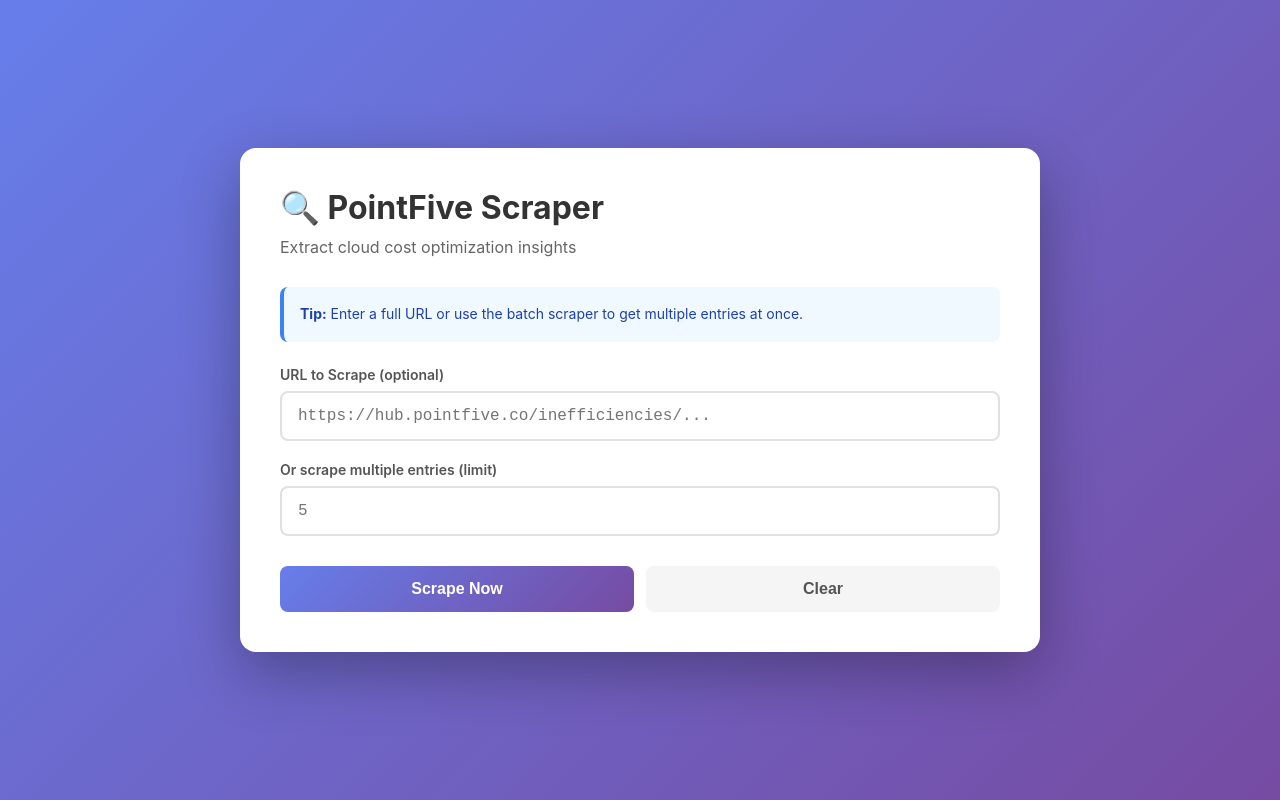
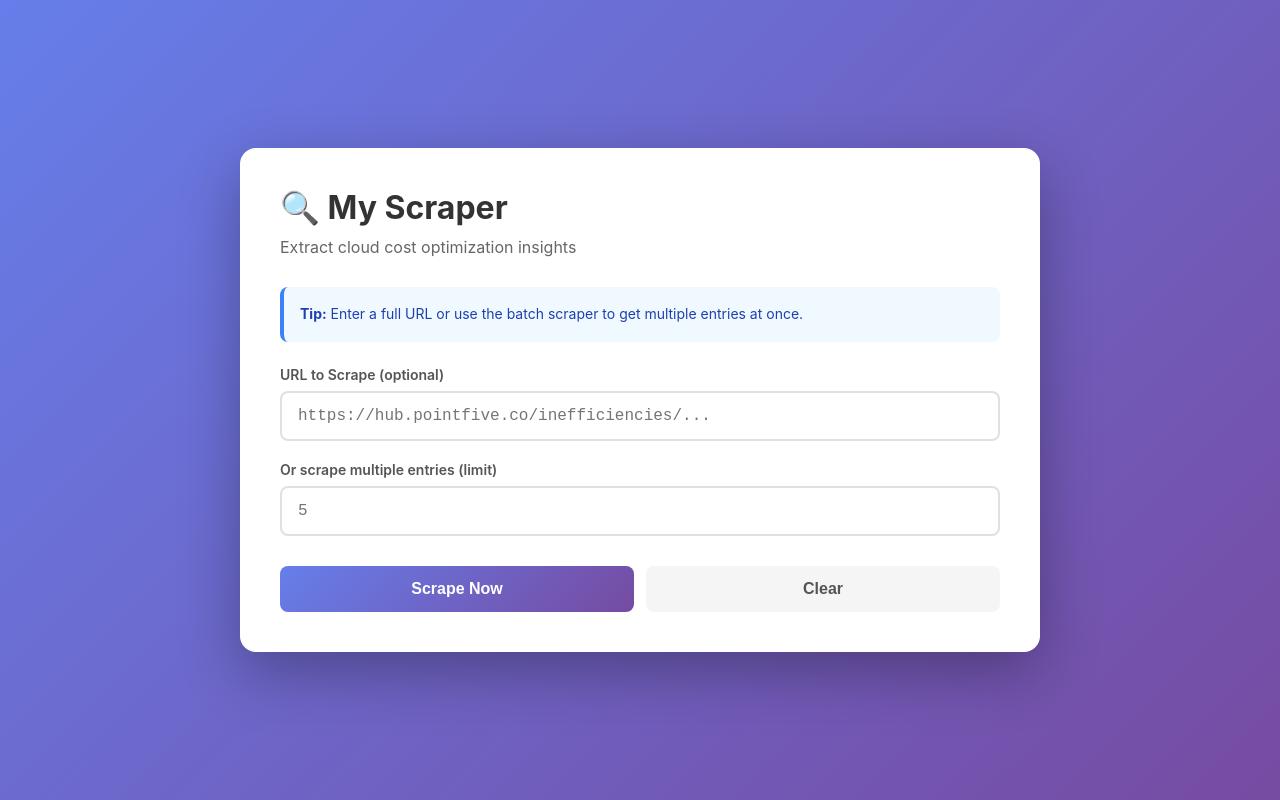
Before and after one commit to OptimNow/my-scraper, a website: page public/index.html in a window 1280 px wide. Drawn offline with Linux system fonts and the light colour scheme.

Commit message:
Fix UI routing and rename to 'My Scraper'
- Configure Vercel to serve static files from public/
- Update routes to properly serve index.html
- Rename from 'PointFive Scraper' to 'My Scraper'

```diff
--- a/public/index.html
+++ b/public/index.html
@@ -3,7 +3,7 @@
 <head>
   <meta charset="UTF-8">
   <meta name="viewport" content="width=device-width, initial-scale=1.0">
-  <title>PointFive Scraper</title>
+  <title>My Scraper</title>
   <style>
     * {
       margin: 0;
@@ -229,7 +229,7 @@
 </head>
 <body>
   <div class="container">
-    <h1>🔍 PointFive Scraper</h1>
+    <h1>🔍 My Scraper</h1>
     <p class="subtitle">Extract cloud cost optimization insights</p>
 
     <div class="info-box">
```
Also changed, not shown: vercel.json.
